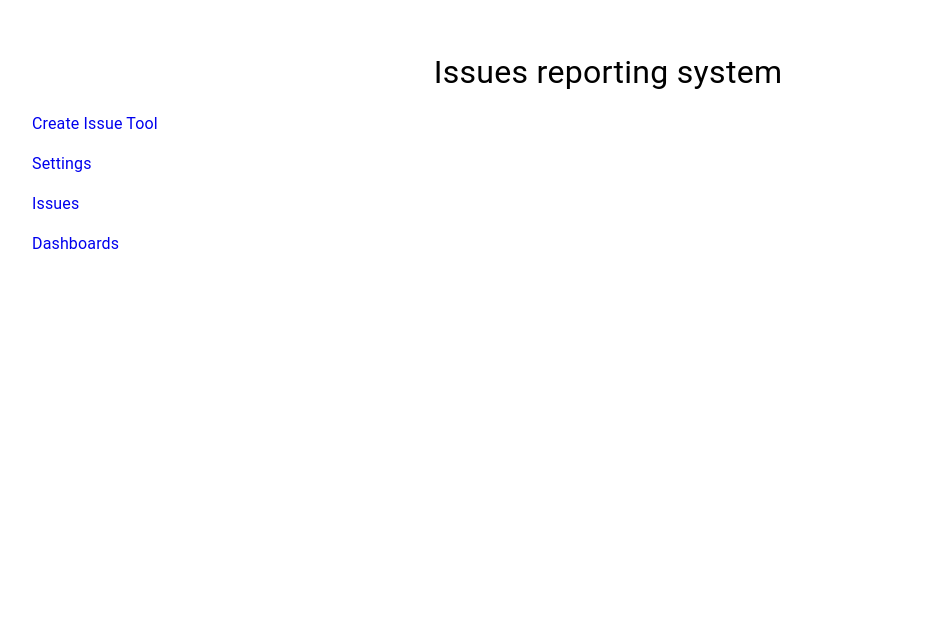
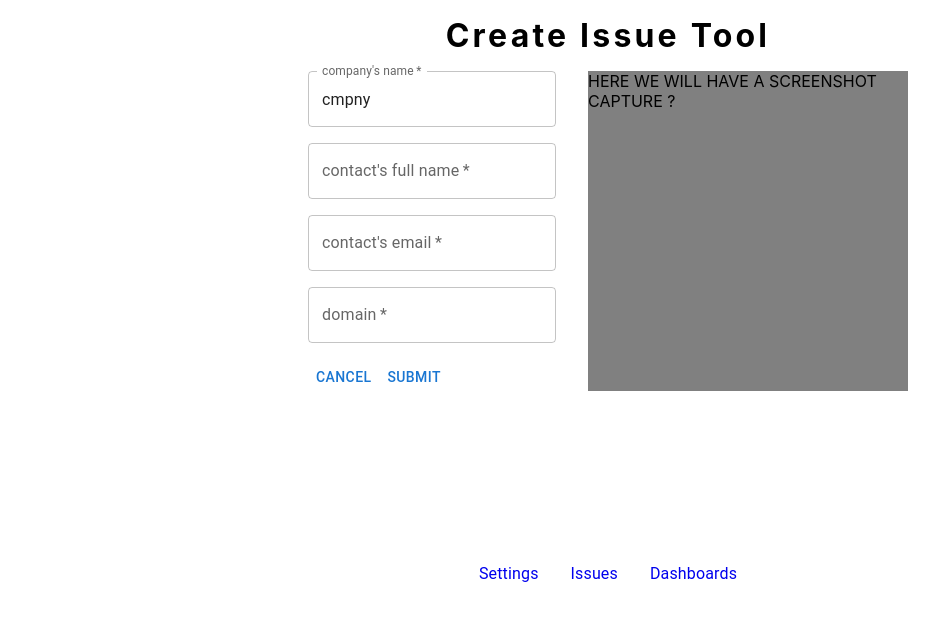
Before and after one commit to danieln-juno/bugreport-typescript, a React (Create React App) app: page / in a window 1280 px wide. Shown: the top 620 px of the page, without its empty margins (32-971 px from the left). Built offline with nearby package versions, Linux system fonts and the light colour scheme.

Commit message:
organized basic skeleton

```diff
--- a/src/App.tsx
+++ b/src/App.tsx
@@ -1,13 +1,12 @@
 import React from 'react';
 import logo from './logo.svg';
 import './App.css';
-import MainWindow from './components/MainWindow';
 import { BrowserRouter, Outlet, Route, Routes } from 'react-router-dom';
 import Settings from './components/Settings';
-import { Dashboard } from '@mui/icons-material';
-import Issue from './components/Issue';
 import CreateIssueTool from './components/CreateIssueTool';
 import Form from './components/Form';
+import Dashboard from './components/Dashboard';
+import Issues from './components/Issues';
 
 function App() {
 
@@ -15,14 +14,11 @@ function App() {
     <>
       <div className="App" style={{ height: "100%" }}>
         <Routes>
-          <Route path='/' element={<MainWindow />} />
-          <Route path='settings/:id' element={<Settings />} />
-          <Route path='dashboard/:id' element={<Dashboard />} />
+          <Route path='/' element={<CreateIssueTool />} />
+          <Route path='settings' element={<Settings />} />
+          <Route path='dashboard' element={<Dashboard />} />
           {/* for issue need to add it's id */}
-          <Route path='issue' element={<Issue />} />
-          <Route path='createissue' element={<CreateIssueTool />} >
-
-          </Route>
+          <Route path='issues' element={<Issues />} />
         </Routes>
       </div>
     </>
--- a/src/components/CreateIssueTool.tsx
+++ b/src/components/CreateIssueTool.tsx
@@ -4,6 +4,7 @@ import { Box } from '@mui/system'
 import React from 'react'
 import { Outlet } from 'react-router-dom'
 import Form from './Form'
+import Links from './Links'
 
 // we will need first to be able to take a screenshot,
 //then to be able to transfer thart screenshot to editor
@@ -22,6 +23,7 @@ function CreateIssueTool({ }: Props) {
           HERE WE WILL HAVE A SCREENSHOT CAPTURE ?
         </Box>
       </Stack>
+      <Links/>
     </Stack>
   )
 }
--- a/src/components/Form.tsx
+++ b/src/components/Form.tsx
@@ -4,15 +4,6 @@ import { useForm } from "react-hook-form";
 import React from 'react'
 import { Outlet } from 'react-router-dom';
 import { Box } from '@material-ui/core';
-
-// type formValues = {
-//     company: string,
-//     severity: string,
-//     email: string,
-//     expected_behaviour: string,
-//     treating_squad: string,
-//     domain: string
-// }
 
 const Form = () => {
   const { register, handleSubmit, formState: { errors } } = useForm();
@@ -22,10 +13,10 @@ const Form = () => {
         console.log(data)
       })}>
         <Stack direction="column" spacing={2} sx={{}}>
-          <TextField disabled={true} sx={{ width: "fit-content" }} defaultValue="cmpny" label="company's name" {...register("company_name")} />
-          <TextField sx={{ width: "fit-content" }} defaultValue="" label="contact's full name" {...register("contact_fullname")} />
-          <TextField sx={{ width: "fit-content" }} defaultValue="" label="contact's email" {...register("contact_email")} />
-          <TextField sx={{ width: "fit-content" }} defaultValue="" label="domain" {...register("domain")} />
+          <TextField required={true} sx={{ width: "fit-content" }} defaultValue="cmpny" label="company's name" {...register("company_name")} />
+          <TextField required={true} sx={{ width: "fit-content" }} defaultValue="" label="contact's full name" {...register("contact_fullname")} />
+          <TextField required={true} sx={{ width: "fit-content" }} defaultValue="" label="contact's email" {...register("contact_email")} />
+          <TextField required={true} sx={{ width: "fit-content" }} defaultValue="" label="domain" {...register("domain")} />
         </Stack>
 
         <Button style={{ width: "fit-content", alignSelf: "center", alignItems: "bottom", marginTop: "1rem" }}>Cancel</Button>
--- a/src/components/MainWindow.tsx
+++ b/src/components/Links.tsx
@@ -23,22 +23,18 @@ these are our capabilities once user clicked the extension
 2.
 
 */
-function MainWindow({ }: Props) {
+function Links({ }: Props) {
 
     return (
-        <Stack flexWrap="wrap" direction="column" sx={{ height: "100%", margin: "2rem" }}>
-            <Typography sx={{ fontSize: "2rem", alignSelf: "center" }}>Issues reporting system</Typography>
-            <List>
-                <ListItem style={{width: "fit-content"}} component={Link} to='/createissue' >
-                    <Typography>Create Issue Tool</Typography>
-                </ListItem>
-                <ListItem component={Link} style={{width: "fit-content"}} to='/settings'>
+        <Stack flexWrap="wrap" direction="row" sx={{ height: "100%", margin: "2rem" }}>
+            <List component={Stack} direction="row">
+                <ListItem component={Link} style={{ width: "fit-content" }} to='/settings'>
                     <Typography>Settings</Typography>
                 </ListItem>
-                <ListItem component={Link} style={{width: "fit-content"}} to='/issues'>
+                <ListItem component={Link} style={{ width: "fit-content" }} to='/issues'>
                     <Typography>Issues</Typography>
                 </ListItem>
-                <ListItem component={Link} style={{width: "fit-content"}} to='/dashboard'>
+                <ListItem component={Link} style={{ width: "fit-content" }} to='/dashboard'>
                     <Typography>Dashboards</Typography>
                 </ListItem>
             </List>
@@ -47,4 +43,4 @@ function MainWindow({ }: Props) {
     )
 }
 
-export default MainWindow
+export default Links
--- a/src/index.tsx
+++ b/src/index.tsx
@@ -4,7 +4,7 @@ import './index.css';
 import App from './App';
 import reportWebVitals from './reportWebVitals';
 import { BrowserRouter, createBrowserRouter } from 'react-router-dom';
-import MainWindow from './components/MainWindow';
+
 
 const root = ReactDOM.createRoot(
   document.getElementById('root') as HTMLElement
```
